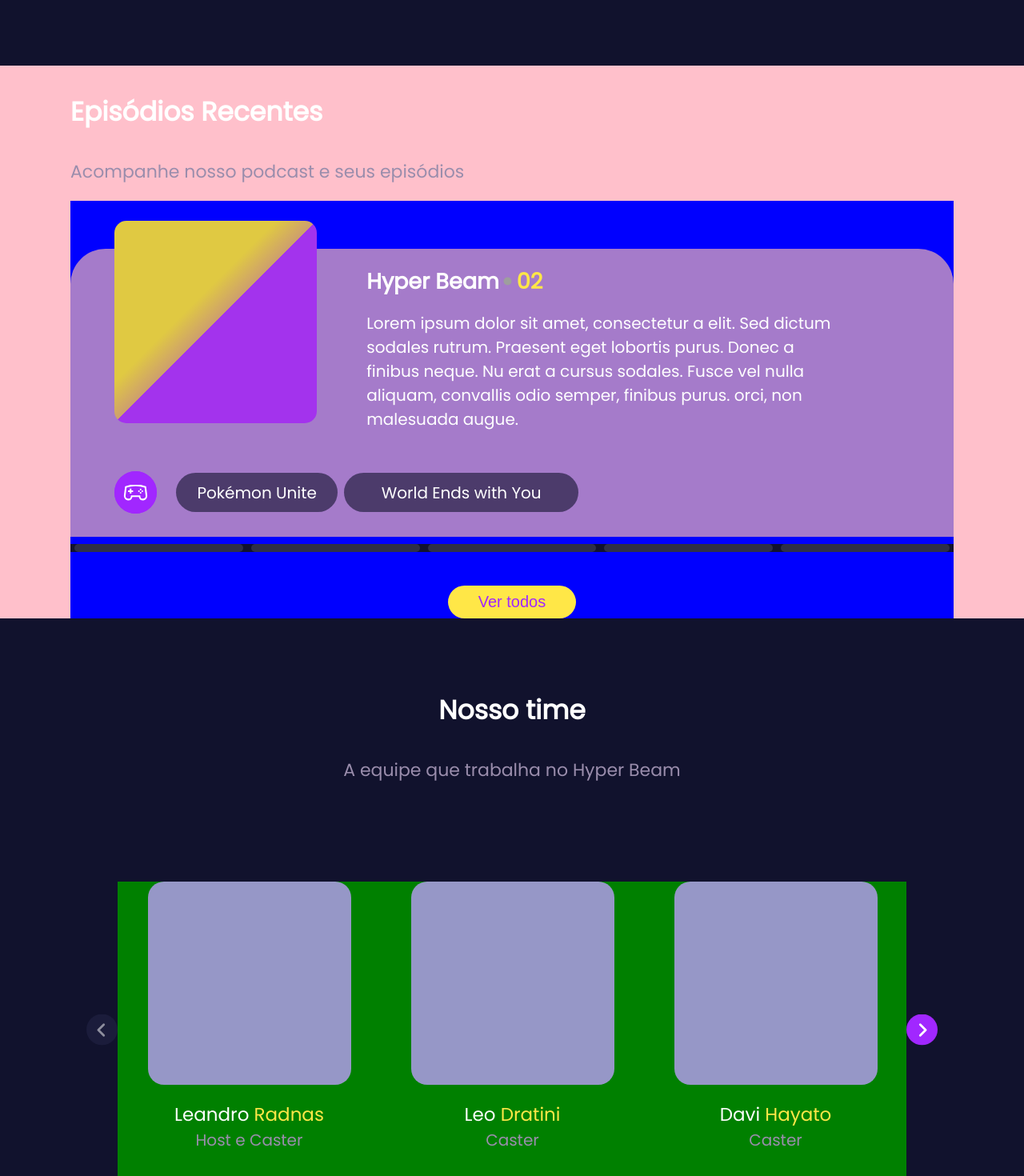
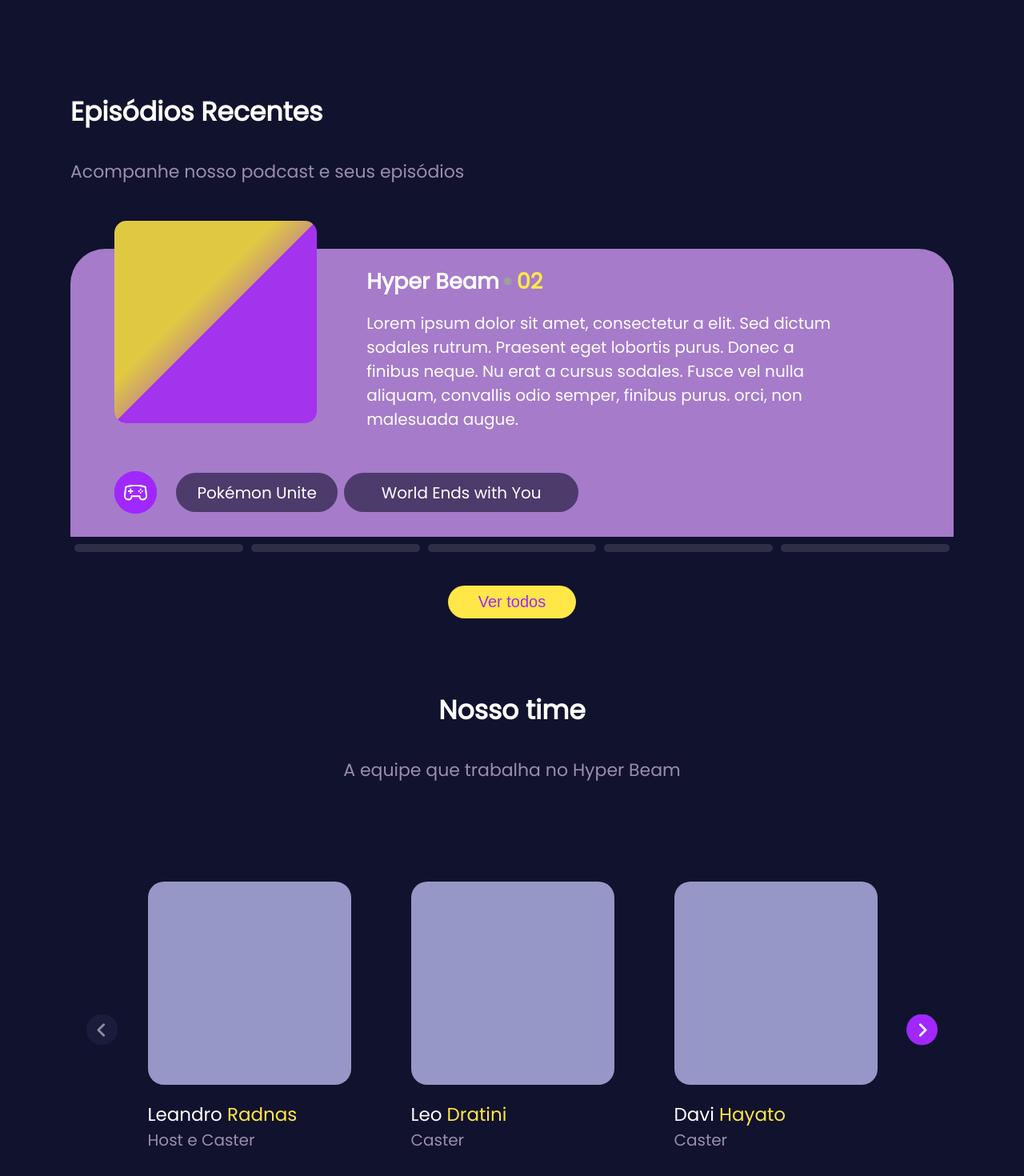
Before and after one commit to lucas-wyllame/hyper-beam, a Next.js app: page / in a window 1280 px wide. Shown: the part 1330-2800 px from the top of the page at 80% size. Built offline with nearby package versions, Linux system fonts and the light colour scheme.

Commit message:
fix(OurTeam): responsivtiy

```diff
--- a/src/components/Home/styles.js
+++ b/src/components/Home/styles.js
@@ -179,7 +179,7 @@ export const BigImg = styled.div`
 export const ListHomeBanner = styled.div`
   width: 68%;
   height: 200px;
-  background: red;
+  /* background: red; */
   position: absolute;
   left: 16vw;
   bottom: -150px;
--- a/src/components/LastEpisodes/styles.js
+++ b/src/components/LastEpisodes/styles.js
@@ -3,7 +3,7 @@ import styled from "styled-components";
 export const Content = styled.div`
   width: 100%;
   height: auto;
-  background: pink;
+  /* background: pink; */
   margin: 20px 0;
   display: flex;
   flex-direction: column;
@@ -21,7 +21,7 @@ export const Content = styled.div`
 export const ListPodcasts = styled.div`
   width: 100%;
   height: auto;
-  background: blue;
+  /* background: blue; */
   margin: 20px 0;
   display: flex;
   flex-direction: column;
--- a/src/components/OurTeam/index.js
+++ b/src/components/OurTeam/index.js
@@ -9,6 +9,7 @@ import {
   LeftArrow,
   RightArrow,
   GroupText,
+  CastersBox,
 } from "./styles";
 import Slider from "react-slick";
 import { SlickCss } from "./slickCss";
@@ -101,11 +102,13 @@ export default function OurTeam() {
               <>
                 <Teste key={index}>
                   <CardsOurTeam />
-                  <NameCasters>
-                    {res.name}
-                    <span> {res.surname} </span>
-                  </NameCasters>
-                  <FuncCasters>{res.func}</FuncCasters>
+                  <CastersBox>
+                    <NameCasters>
+                      {res.name}
+                      <span> {res.surname} </span>
+                    </NameCasters>
+                    <FuncCasters>{res.func}</FuncCasters>
+                  </CastersBox>
                 </Teste>
               </>
             );
--- a/src/components/OurTeam/styles.js
+++ b/src/components/OurTeam/styles.js
@@ -32,7 +32,7 @@ export const GlobalPeoples = styled.div`
   width: 68%;
   max-width: 253px;
   height: 1100px;
-  background: red;
+  /* background: red; */
   display: flex;
   flex-direction: column;
   justify-content: space-between;
@@ -57,10 +57,11 @@ export const GlobalPeoples = styled.div`
 export const Teste = styled.div`
   width: 100%;
   height: 370px;
-  background: green;
+  /* background: green; */
   display: flex !important;
   align-items: center;
   flex-direction: column;
+
 `;
 
 export const CardsOurTeam = styled.div`
@@ -92,6 +93,19 @@ export const CardsOurTeam = styled.div`
       height: 293px;
       background: yellow;
     }
+  }
+`;
+
+export const CastersBox = styled.div`
+  width: 253px;
+  display: flex;
+  /* background: green; */
+  flex-direction: column;
+  @media (min-width: 1175px) {
+    width: 254px;
+  }
+  @media (min-width: 1645px) {
+    width: 285px;
   }
 `;
 
```
